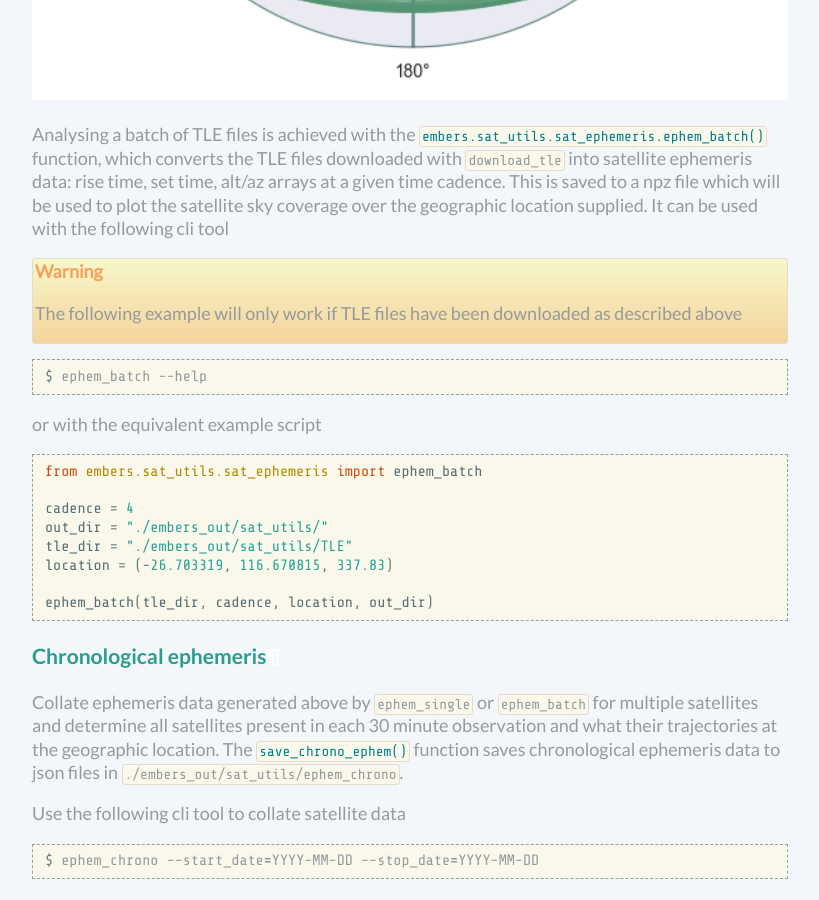
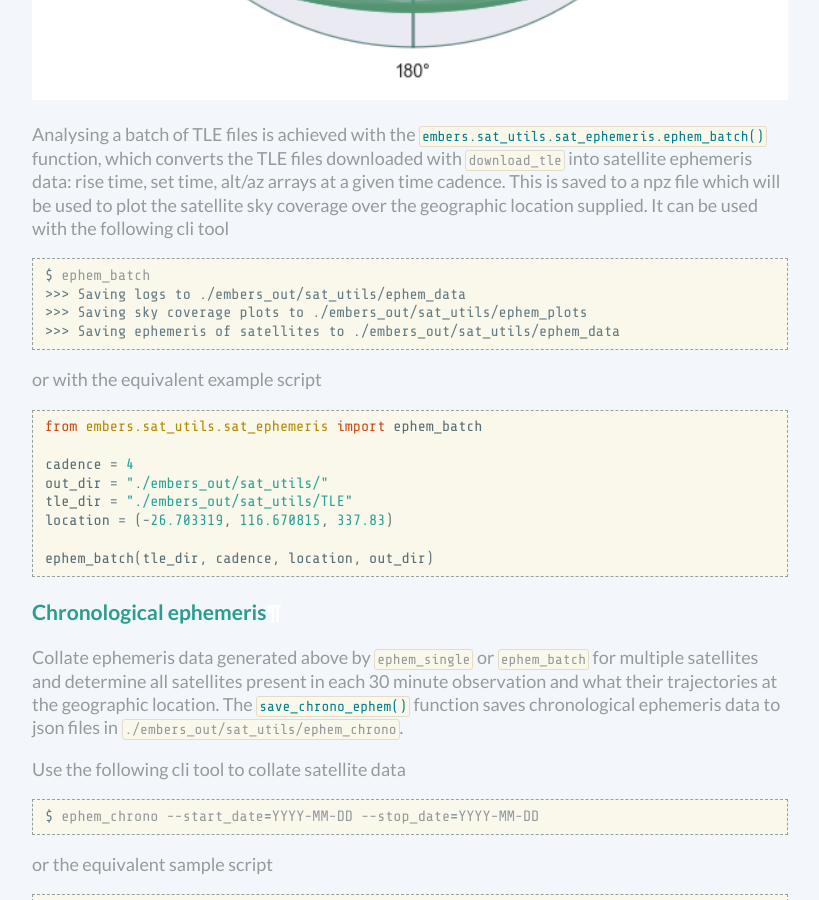
Before and after one commit to amanchokshi/EMBERS, a Sphinx documentation site: the page built from docs/embersbyexample.rst, in a window 1280 px wide and 900 px high, scrolled down 8853 px. Shown: the whole window, without its empty margins (230-1049 px from the left). Built offline with Sphinx 7.4.7, drawn with Linux system fonts in a browser that asks for light colours.

Commit message:
ephem_batch with external example data

```diff
--- a/docs/embersbyexample.rst
+++ b/docs/embersbyexample.rst
@@ -320,12 +320,13 @@ Analysing a batch of TLE files is achieved with the :func:`embers.sat_utils.sat_
 :samp:`download_tle` into satellite ephemeris data: rise time, set time, alt/az arrays at a given time cadence. This is saved to a npz file which will be used
 to plot the satellite sky coverage over the geographic location supplied. It can be used with the following cli tool
 
-.. warning::
-    The following example will only work if TLE files have been downloaded as described above
-
 .. code-block:: console
 
-    $ ephem_batch --help
+    $ ephem_batch
+    >>> Saving logs to ./embers_out/sat_utils/ephem_data
+    >>> Saving sky coverage plots to ./embers_out/sat_utils/ephem_plots
+    >>> Saving ephemeris of satellites to ./embers_out/sat_utils/ephem_data
+
 
 or with the equivalent example script
 
```
